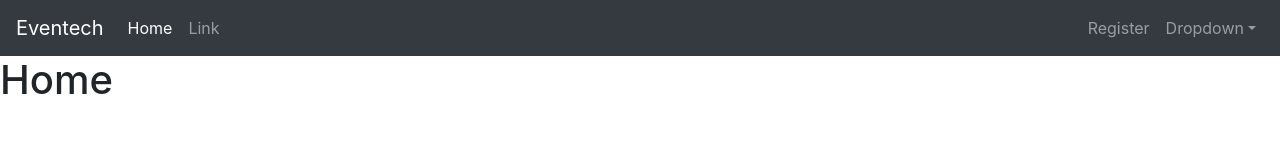
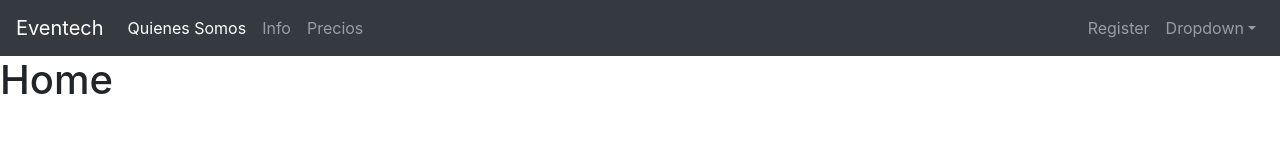
Before and after one commit to jerosantamariai/eventech, a React (Create React App) app in the folder front/: page / in a window 1280 px wide. Shown: the top 160 px of the page. Built offline with nearby package versions, Linux system fonts and the light colour scheme.

Commit message:
ready store files for injection

```diff
--- a/front/src/App.js
+++ b/front/src/App.js
@@ -1,5 +1,6 @@
 import React from 'react';
 import { BrowserRouter, Switch, Route } from 'react-router-dom';
+import injectContext from './store/appContext';
 import Navbar from '../src/components/navbar';
 import Home from './views/home';
 import NotFound from './views/notfound';
@@ -18,4 +19,4 @@ function App() {
   );
 }
 
-export default App;
+export default injectContext(App);
--- a/front/src/components/navbar.js
+++ b/front/src/components/navbar.js
@@ -11,10 +11,13 @@ const Navbar = props => {
             <div className="collapse navbar-collapse" id="navbarSupportedContent">
                 <ul className="navbar-nav mr-auto">
                     <li className="nav-item active">
-                        <Link className="nav-link" to="#">Home <span className="sr-only">(current)</span></Link>
+                        <Link className="nav-link" to="/quienes-somos">Quienes Somos<span className="sr-only">(current)</span></Link>
                     </li>
                     <li className="nav-item">
-                        <Link className="nav-link" to="#">Link</Link>
+                        <Link className="nav-link" to="/info">Info</Link>
+                    </li>
+                    <li className="nav-item">
+                        <Link className="nav-link" to="/precios">Precios</Link>
                     </li>
                 </ul>
                 <ul className="navbar-nav">
--- /dev/null
+++ b/front/src/store/appContext.js
@@ -0,0 +1,36 @@
+import React, { Component } from 'react';
+import getState from './flux';
+
+export const Context = React.createContext(null);
+
+const injectContext = PassedComponent => {
+    class StoreWrapper extends Component {
+
+        constructor(props) {
+            super(props);
+
+            this.state = getState({
+                getStore: () => this.state.store,
+                getActions: () => this.state.actions,
+                setStore: updateStore => this.setState({
+                    store: Object.assign(this.state.store, updateStore),
+                    actions: { ...this.state.actions }
+                })
+            })
+        }
+
+        componentDidMount() {
+
+        }
+
+        render() {
+            return (
+                <Context.Provider value={this.state}>
+                    <PassedComponent {...this.props} />
+                </Context.Provider>
+            )
+        }
+    }
+    return StoreWrapper;
+}
+export default injectContext;
--- /dev/null
+++ b/front/src/store/flux.js
@@ -0,0 +1,15 @@
+const getState = ({ getStore, getActions, setStore }) => {
+    return {
+        store: {
+
+        },
+
+        actions: {
+
+        }
+    }
+}
+
+
+
+export default getState;
```
